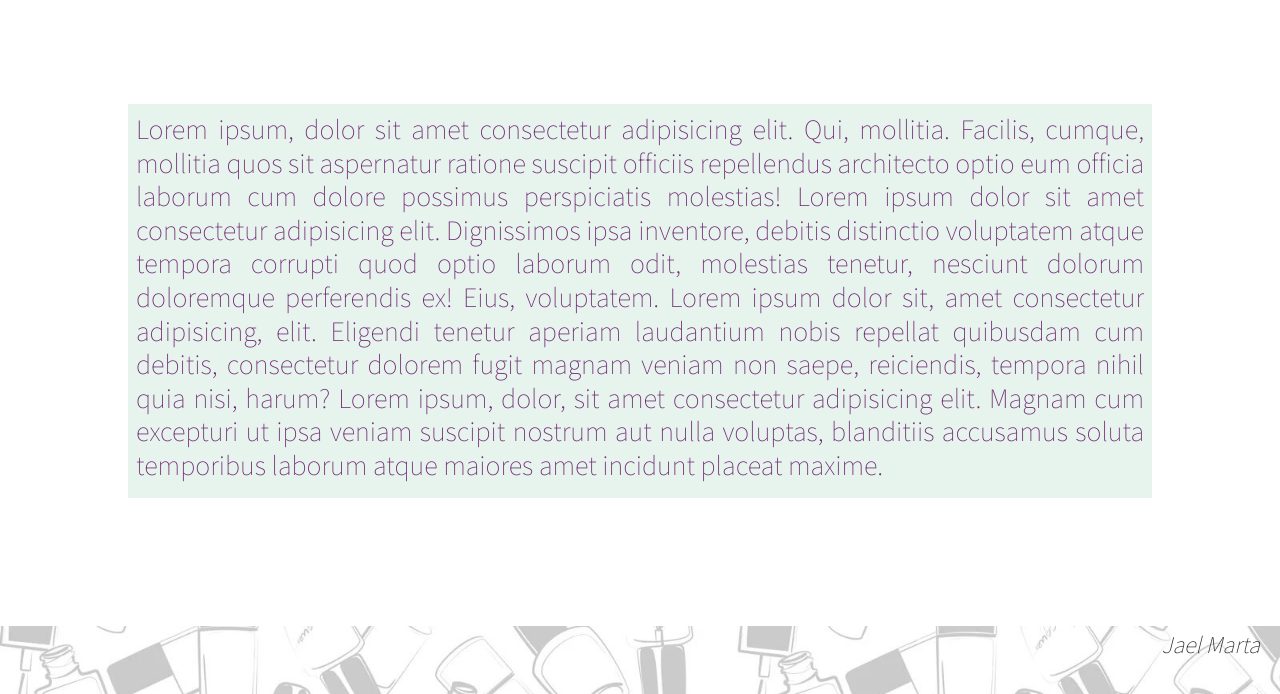
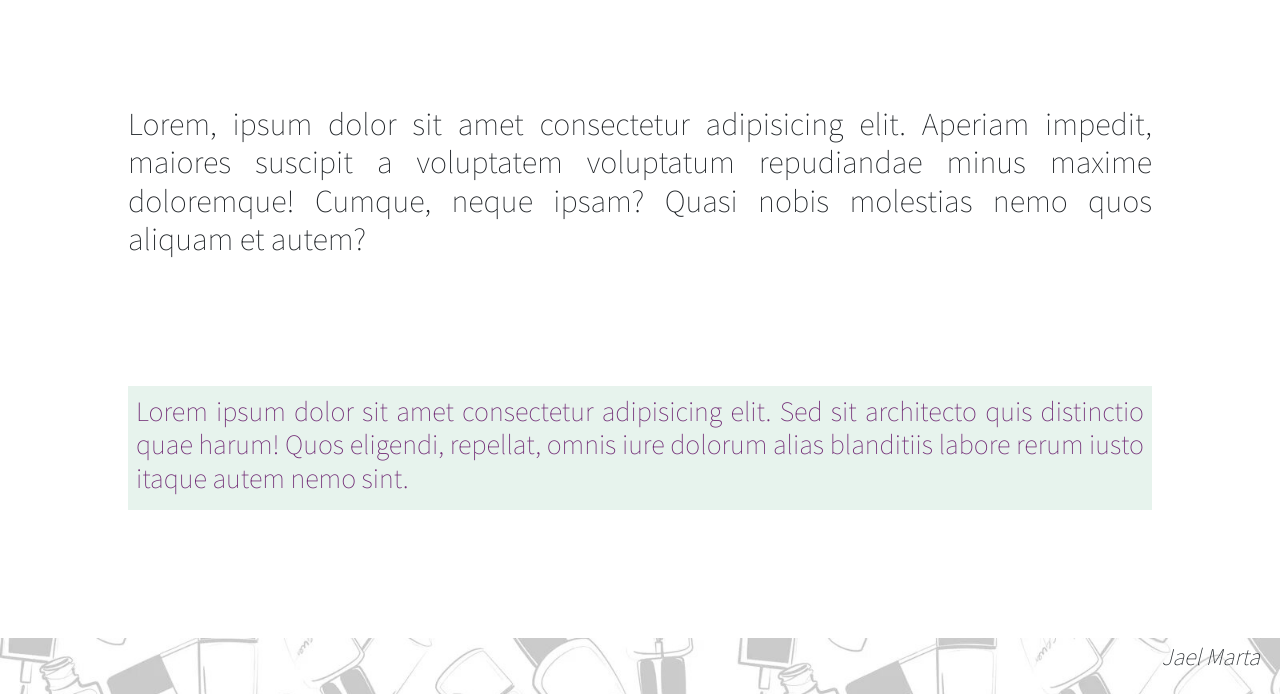
Before and after one commit to jaelmarta/ProyectoNails, a plain HTML site: page index.html in a window 1280 px wide. Shown: the part 576-1270 px from the top of the page. Drawn offline with nearby package versions, Linux system fonts and the light colour scheme.

Commit message:
agregando sass II y SEO

```diff
--- a/index.html
+++ b/index.html
@@ -5,7 +5,9 @@
 	<head>
 		<meta charset="UTF-8">
 		<meta name="viewport" content="width=device-width, initial-scale=1.0">
-		<title>Proyecto Jael Marta</title>
+		<meta name="description" content="En Makabra Nails nos dedicamos al cuidado de tus uñas con diseños unicos y productos de alta calidad">
+		<meta name="keywords" content="UÑAS, ESMALTADO, ACRILICO, GEL, DISEÑO, COLORES, TURNOS">
+		<title>MAKABRANAILS by Jael Marta</title>
 		<!-- TIPO DE LETRA -->
 		<link
 			href="https://fonts.googleapis.com/css2?family=Assistant:wght@200&family=Quicksand:wght@300;400&display=swap"
@@ -59,23 +61,16 @@
 		<main>
 			<h1>¡Bienvenidos!</h1>
 		</main>
+		<section class="estiloFuente--desktop">
+			<h2>Lorem, ipsum dolor sit amet consectetur adipisicing elit. Aperiam impedit, maiores suscipit a voluptatem
+				voluptatum repudiandae minus maxime doloremque! Cumque, neque ipsam? Quasi nobis molestias nemo quos
+				aliquam et autem?</h2>
+		</section>
 		<section>
 			<article class="bg-success p-2 text-dark bg-opacity-10">
-				<h3>Lorem ipsum, dolor sit amet consectetur adipisicing elit. Qui, mollitia. Facilis, cumque, mollitia
-					quos
-					sit aspernatur ratione suscipit officiis repellendus architecto optio eum officia laborum cum dolore
-					possimus perspiciatis molestias! Lorem ipsum dolor sit amet consectetur adipisicing elit.
-					Dignissimos
-					ipsa inventore, debitis distinctio voluptatem atque tempora corrupti quod optio laborum odit,
-					molestias
-					tenetur, nesciunt dolorum doloremque perferendis ex! Eius, voluptatem. Lorem ipsum dolor sit, amet
-					consectetur adipisicing, elit. Eligendi tenetur aperiam laudantium nobis repellat quibusdam cum
-					debitis,
-					consectetur dolorem fugit magnam veniam non saepe, reiciendis, tempora nihil quia nisi, harum? Lorem
-					ipsum, dolor, sit amet consectetur adipisicing elit. Magnam cum excepturi ut ipsa veniam suscipit
-					nostrum aut nulla voluptas, blanditiis accusamus soluta temporibus laborum atque maiores amet
-					incidunt
-					placeat maxime.</h3>
+				<h3 class="estiloFuente--desktop">Lorem ipsum dolor sit amet consectetur adipisicing elit. Sed sit
+					architecto quis distinctio quae harum! Quos eligendi, repellat, omnis iure dolorum alias blanditiis
+					labore rerum iusto itaque autem nemo sint.</h3>
 			</article>
 		</section>
 		<!--inicio pie de pagina-->
--- a/scss/estilo.scss
+++ b/scss/estilo.scss
@@ -10,6 +10,21 @@ sans-serif;
 	margin: 0;
 	font-family: $font_family_1;
 }
+
+$fontSize: (
+    desktop: 5em,
+    tablet: 1.5em,
+    mobile: 1em,
+);
+
+@each $dispositivo, $medida in $fontSize {
+    .estiloFuente--#{$dispositivo} {
+        font-size: $fontSize;
+    }
+}
+
+
+
 
 /*.gridContainer {
 	background-color: $background_color_1;
@@ -50,6 +65,7 @@ sans-serif;
 		grid-area: section;
 	}
 }*/
+
 .imagenPrincipal {
 	background-image: url(../img/nails6.png);
 	background-size: contain;
@@ -129,12 +145,11 @@ section {
 
 h3 {
 	color: $color_3;
-	font-size: 1.5rem;
+
 }
 
 h4 {
 	color: $color_4;
-	font-size: 1.5rem;
 }
 
 footer {
```
Also changed, not shown: scss/_responsive.scss (+25 -0 lines).
